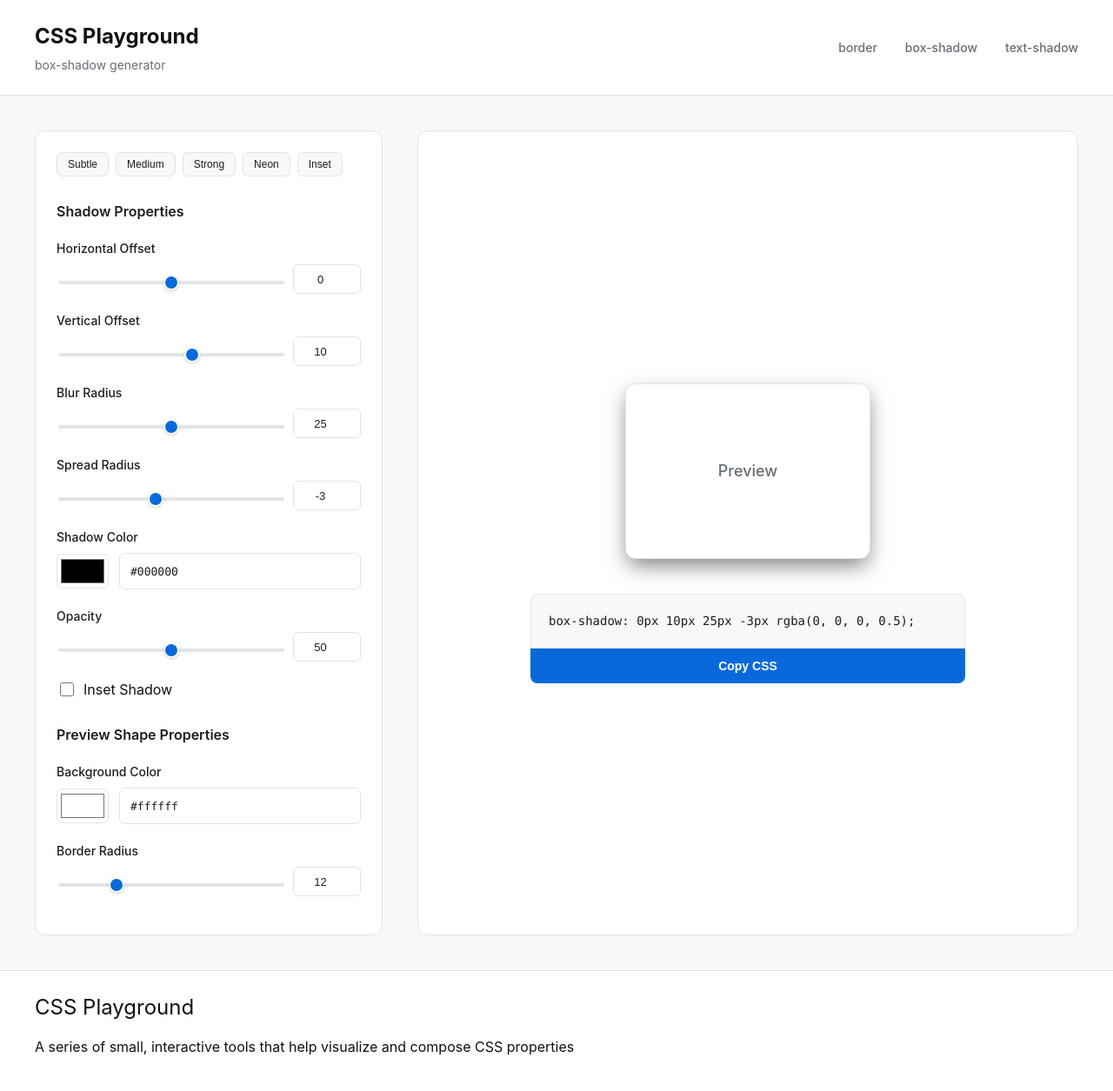
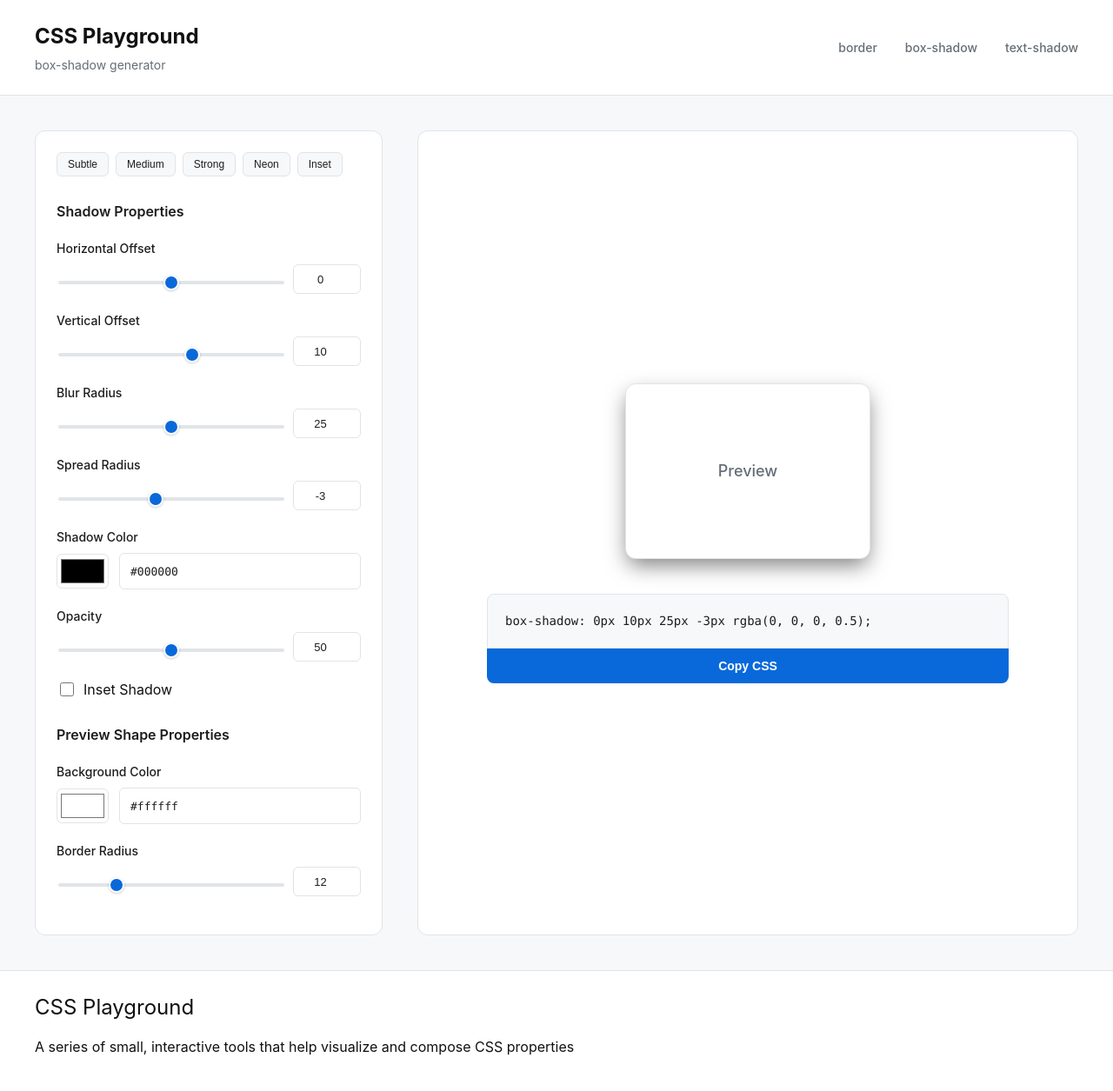
Before and after one commit to naher94/css-playground, a Jekyll site: the page built from index.html, in a window 1280 px wide. Shown: the whole page at 87% size. Built offline with Jekyll 4.4.1, drawn with Linux system fonts in a browser that asks for light colours.

Commit message:
Update box-shadow.scss

```diff
--- a/_sass/box-shadow.scss
+++ b/_sass/box-shadow.scss
@@ -209,7 +209,7 @@ input[type="checkbox"] {
 
 .css-output-container {
   width: 100%;
-  max-width: 500px;
+  max-width: 600px;
 }
 
 .css-output {
```
